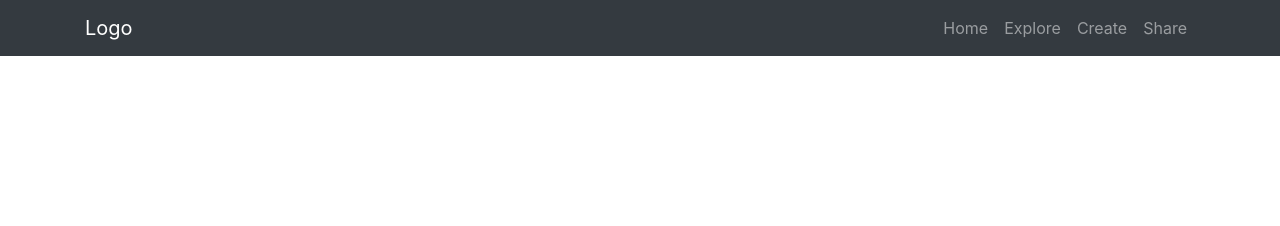
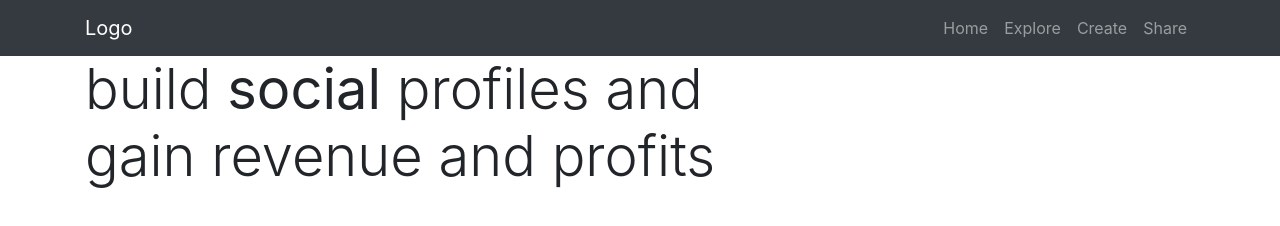
Before and after one commit to imrojony/bs4starter-master, a website: page src/index.html in a window 1280 px wide. Drawn offline with nearby package versions, Linux system fonts and the light colour scheme.

Commit message:
home page

```diff
--- a/src/index.html
+++ b/src/index.html
@@ -1,13 +1,15 @@
 <!DOCTYPE html>
 <html lang="en">
 <head>
-  <title>Bootstrap Example</title>
+
   <meta charset="utf-8">
   <meta name="viewport" content="width=device-width, initial-scale=1">
   <link rel="stylesheet" href="https://maxcdn.bootstrapcdn.com/bootstrap/4.1.0/css/bootstrap.min.css">
   <script src="https://ajax.googleapis.com/ajax/libs/jquery/3.3.1/jquery.min.js"></script>
   <script src="https://cdnjs.cloudflare.com/ajax/libs/popper.js/1.14.0/umd/popper.min.js"></script>
   <script src="https://maxcdn.bootstrapcdn.com/bootstrap/4.1.0/js/bootstrap.min.js"></script>
+  <link rel="shortcut icon" type="image/x-icon" href="img/Favicon.png">
+  <title>LoopLAB</title>
 </head>
 <body>
 
@@ -36,8 +38,22 @@
     </div>
   </div>
 </nav>
+<!--HEAD SECTION-->
+<section id="home-section">
+  <div class="dark-overlay">
+    <div class="home-inner">
+      <div class="container">
+        <div class="row">
+          <div class="col-md-8">
+            <h1 class="display-4">build <strong>social</strong> profiles and gain revenue and <stron>profits</stron></h1>
+          </div>
+          <div class="col-md-4"></div>
+        </div>
 
-
+      </div>
+    </div>
+  </div>
+</section>
 
 
 </body>
```
Also changed, not shown: src/img/220px-Liliumbulbiferumflowertop.jpg (added), src/img/Favicon.png (added), src/img/pexels-photo-462118.jpeg (added).
